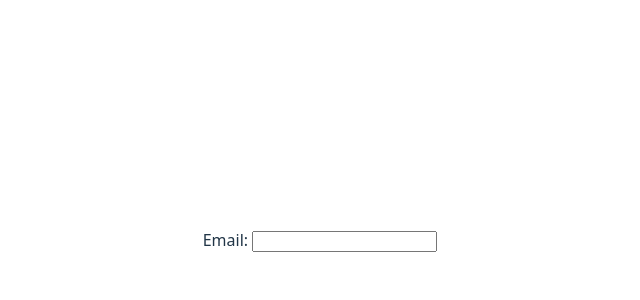
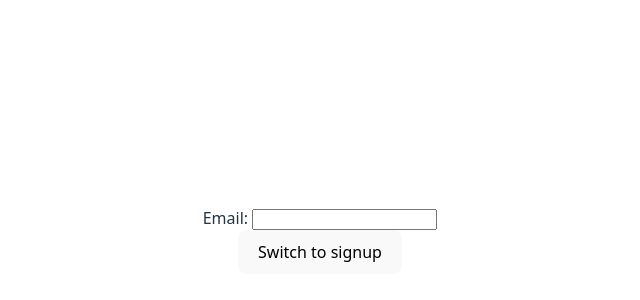
Before and after one commit to Venomerskine/blog-user, a React (Vite) app: page / in a window 1280 px wide. Shown: the part 160-460 px from the top of the page, without its empty margins (320-960 px from the left). Built offline with nearby package versions, Linux system fonts and the light colour scheme.

Commit message:
switch login signup functionality

```diff
--- a/src/App.jsx
+++ b/src/App.jsx
@@ -1,7 +1,7 @@
 import { useEffect, useState } from 'react'
 import './App.css'
 
-function SignUp() {
+function Signup() {
   return (
     <>
       <form>
@@ -35,9 +35,18 @@ function Login () {
 
 function App() {
 
+  const [isLogin, setIsLogin] = useState(true);
+
+  function togleView() {
+    setIsLogin(prev => !prev)
+  }
   return (
     <>
-      <Login />
+      {isLogin ? <Login/> : <Signup/>}
+
+      <button onClick={togleView}>
+        {isLogin ? "Switch to signup" : "Switch to login"}
+      </button>
 
     </>
   )
```
